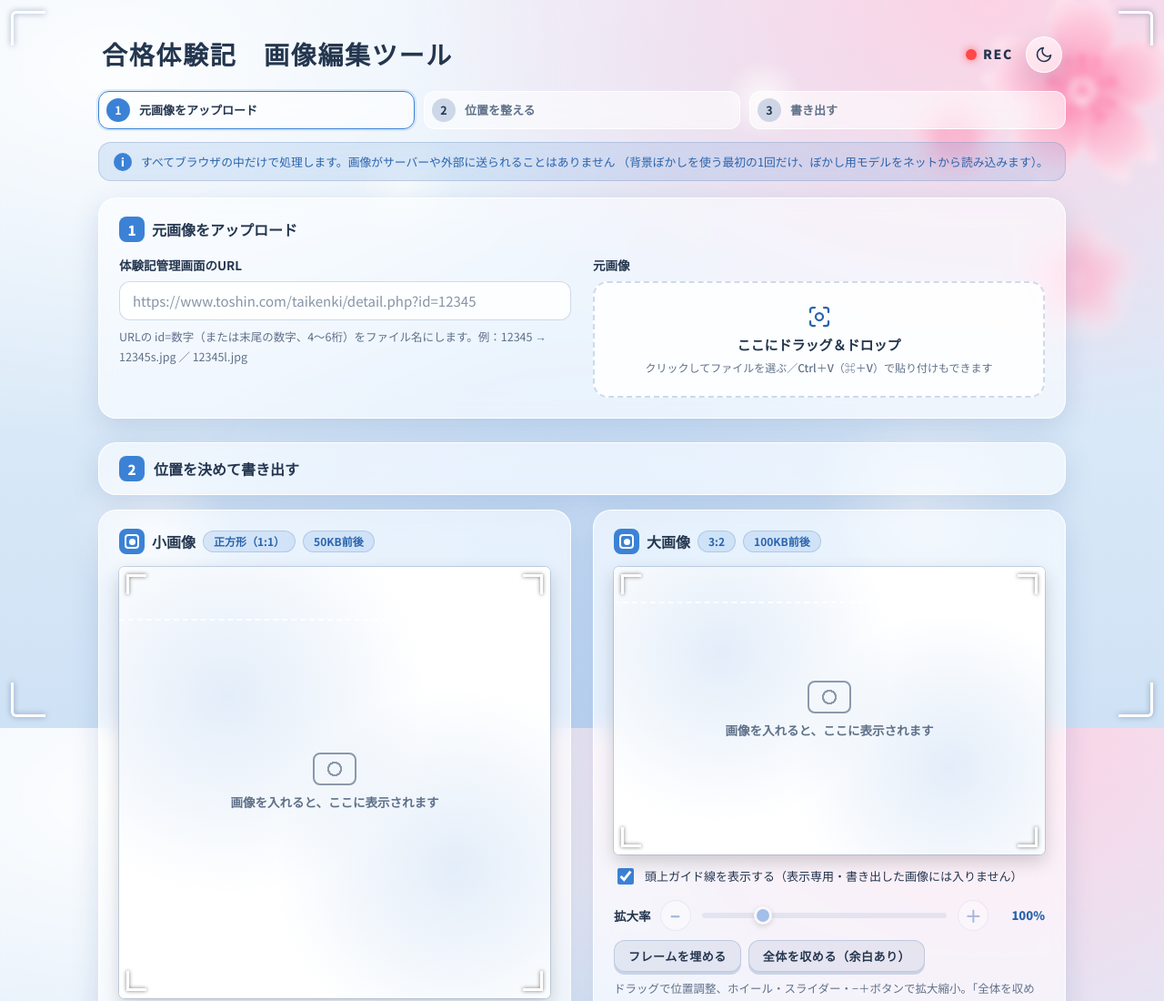
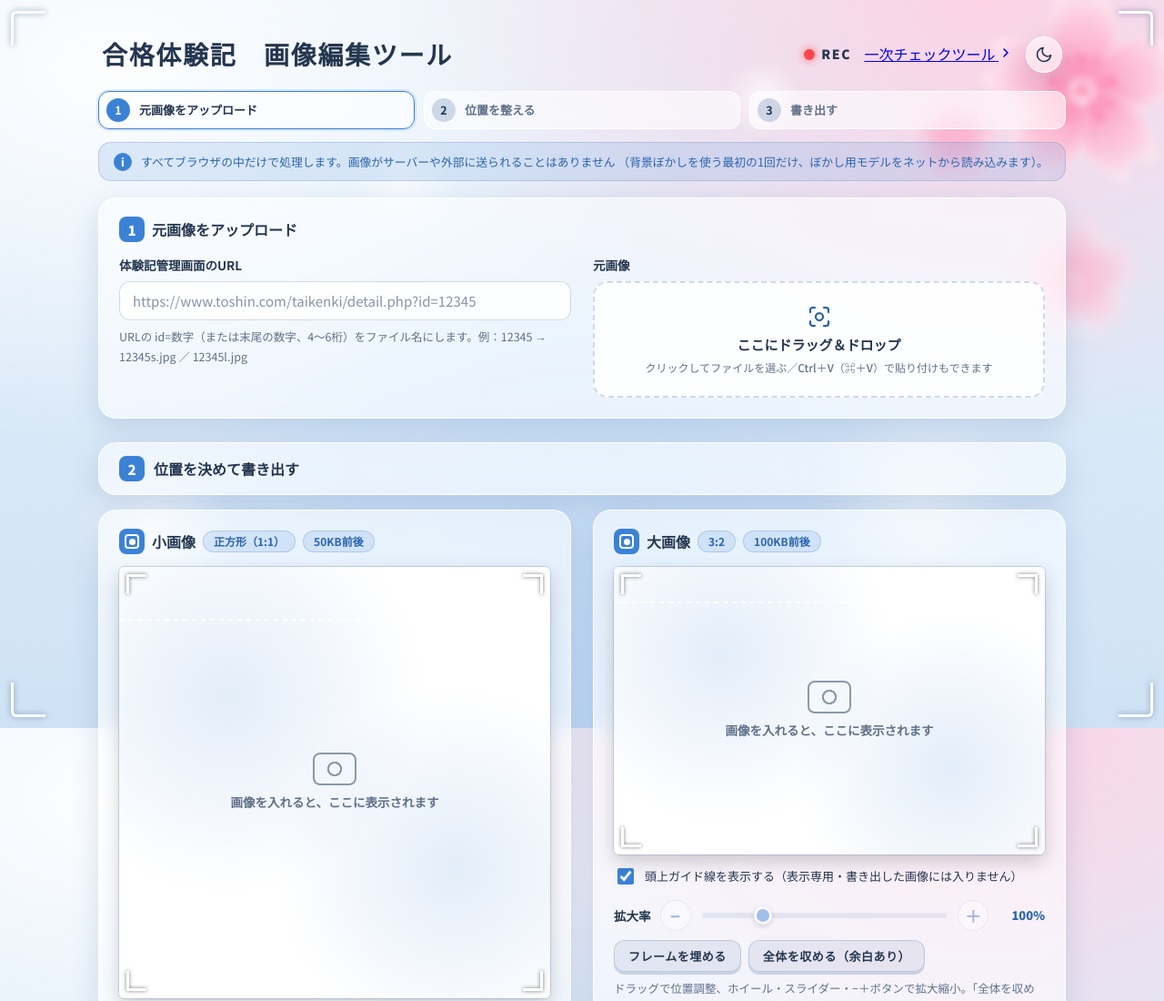
Before and after one commit to eringo-24/image, a plain HTML site: page index.html in a window 1280 px wide. Shown: the top 1100 px of the page at 91% size. Drawn offline with Linux system fonts and the light colour scheme.

Commit message:
Update index.html

```diff
--- a/index.html
+++ b/index.html
@@ -80,6 +80,10 @@
     <div class="hero-count" id="dayCount" hidden></div>
     <div class="hero-right">
       <span class="rec"><i class="rec-dot"></i>REC</span>
+      <a class="tool-link" href="https://taikenki-1stchecker.pages.dev/" target="_blank" rel="noopener noreferrer" title="一次チェックツールを開く">
+        <span>一次チェックツール</span>
+        <svg viewBox="0 0 24 24" width="16" height="16" fill="none" stroke="currentColor" stroke-width="2.4" stroke-linecap="round" stroke-linejoin="round" aria-hidden="true"><path d="m9 6 6 6-6 6"/></svg>
+      </a>
       <button type="button" class="theme-btn" id="themeBtn" aria-label="ライト／ダークを切り替え" title="ライト／ダークを切り替え">
         <svg class="i-moon" viewBox="0 0 24 24" fill="none" stroke="currentColor" stroke-width="2" stroke-linecap="round" stroke-linejoin="round"><path d="M21 12.8A9 9 0 1 1 11.2 3a7 7 0 0 0 9.8 9.8z"/></svg>
         <svg class="i-sun" viewBox="0 0 24 24" fill="none" stroke="currentColor" stroke-width="2" stroke-linecap="round"><circle cx="12" cy="12" r="4"/><path d="M12 2v2M12 20v2M4.9 4.9l1.4 1.4M17.7 17.7l1.4 1.4M2 12h2M20 12h2M4.9 19.1l1.4-1.4M17.7 6.3l1.4-1.4"/></svg>
```
